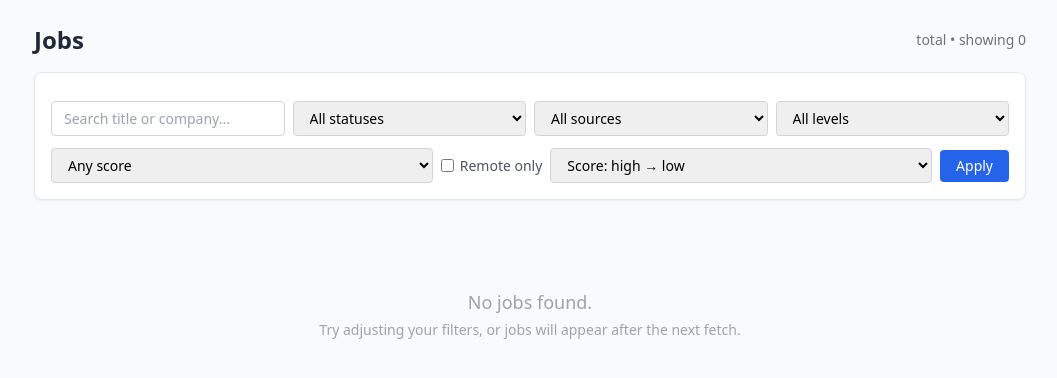
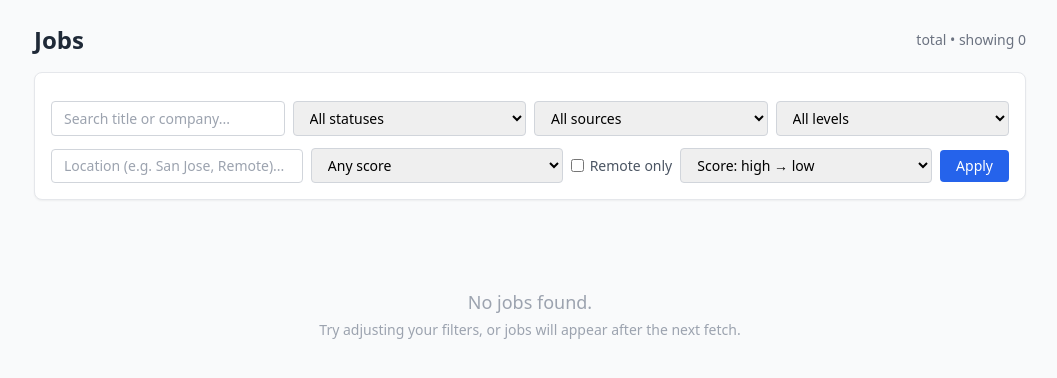
Before and after one commit to thejaynesh/jobapp, a FastAPI app: template app/templates/jobs/index.html in a window 1280 px wide. Shown: the part 53-431 px from the top of the page, without its empty margins (110-1167 px from the left). Run offline with FastAPI, Linux system fonts and the light colour scheme; the template is opened without the code that fills it, so the values that code supplies are empty; parts of the project's set-up code (start-up, migrations or seed data) failed here and were passed over.

Commit message:
Add location filter to jobs list
- Free-text location filter (case-insensitive substring on Job.location);
  searching for "remote" also matches jobs flagged is_remote whose location
  string doesn't say so
- Location input in the filter form, included in Clear condition
- Pagination querystring now carries location, and free-text params (q,
  location) are urlencoded so spaces/commas don't break page links

```diff
--- a/app/routers/jobs.py
+++ b/app/routers/jobs.py
@@ -34,6 +34,7 @@ def get_jobs(
     status: str = "",
     q: str = "",
     source: str = "",
+    location: str = "",
     remote: str = "",
     min_score: str = "",
     exp_level: str = "",
@@ -54,6 +55,13 @@ def get_jobs(
         )
     if source:
         query = query.filter(Job.source == source)
+    if location:
+        # Free-text match on the job's location; "remote" also matches jobs
+        # flagged remote whose location string doesn't say so.
+        loc_clause = Job.location.ilike(f"%{location}%")
+        if "remote" in location.lower():
+            loc_clause = loc_clause | (Job.is_remote == True)  # noqa: E712
+        query = query.filter(loc_clause)
     if remote == "1":
         query = query.filter(Job.is_remote == True)  # noqa: E712
     if exp_level:
@@ -76,6 +84,7 @@ def get_jobs(
             "status_filter": status,
             "q": q,
             "source_filter": source,
+            "location_filter": location,
             "remote_filter": remote,
             "min_score_filter": min_score,
             "exp_level_filter": exp_level,
--- a/app/templates/jobs/index.html
+++ b/app/templates/jobs/index.html
@@ -36,8 +36,11 @@
     </select>
   </div>
 
-  <!-- Row 2: min score + remote + sort + buttons -->
+  <!-- Row 2: location + min score + remote + sort + buttons -->
   <div class="flex flex-wrap gap-2 items-center">
+    <input type="text" name="location" value="{{ location_filter }}" placeholder="Location (e.g. San Jose, Remote)..."
+      class="border border-gray-300 rounded px-3 py-1.5 text-sm flex-1 min-w-0 focus:outline-none focus:ring-2 focus:ring-blue-500">
+
     <select name="min_score" class="border border-gray-300 rounded px-3 py-1.5 text-sm flex-1 focus:outline-none focus:ring-2 focus:ring-blue-500">
       <option value="" {% if not min_score_filter %}selected{% endif %}>Any score</option>
       <option value="60" {% if min_score_filter == "60" %}selected{% endif %}>Score ≥ 60</option>
@@ -62,7 +65,7 @@
 
     <button type="submit" class="bg-blue-600 text-white px-4 py-1.5 rounded text-sm hover:bg-blue-700">Apply</button>
 
-    {% if status_filter or q or source_filter or remote_filter or min_score_filter %}
+    {% if status_filter or q or source_filter or location_filter or remote_filter or min_score_filter %}
     <a href="/jobs" class="text-sm text-gray-500 hover:text-red-500 underline">Clear</a>
     {% endif %}
   </div>
@@ -82,7 +85,7 @@
 </div>
 
 {% if has_prev or has_next %}
-{% set qs = "status=" ~ status_filter ~ "&q=" ~ q ~ "&source=" ~ source_filter ~ "&remote=" ~ remote_filter ~ "&min_score=" ~ min_score_filter ~ "&exp_level=" ~ exp_level_filter ~ "&sort=" ~ sort %}
+{% set qs = "status=" ~ status_filter ~ "&q=" ~ (q | urlencode) ~ "&source=" ~ source_filter ~ "&location=" ~ (location_filter | urlencode) ~ "&remote=" ~ remote_filter ~ "&min_score=" ~ min_score_filter ~ "&exp_level=" ~ exp_level_filter ~ "&sort=" ~ sort %}
 <div class="flex justify-between items-center mt-6">
   {% if has_prev %}
   <a href="/jobs?page={{ page - 1 }}&{{ qs }}"
```
